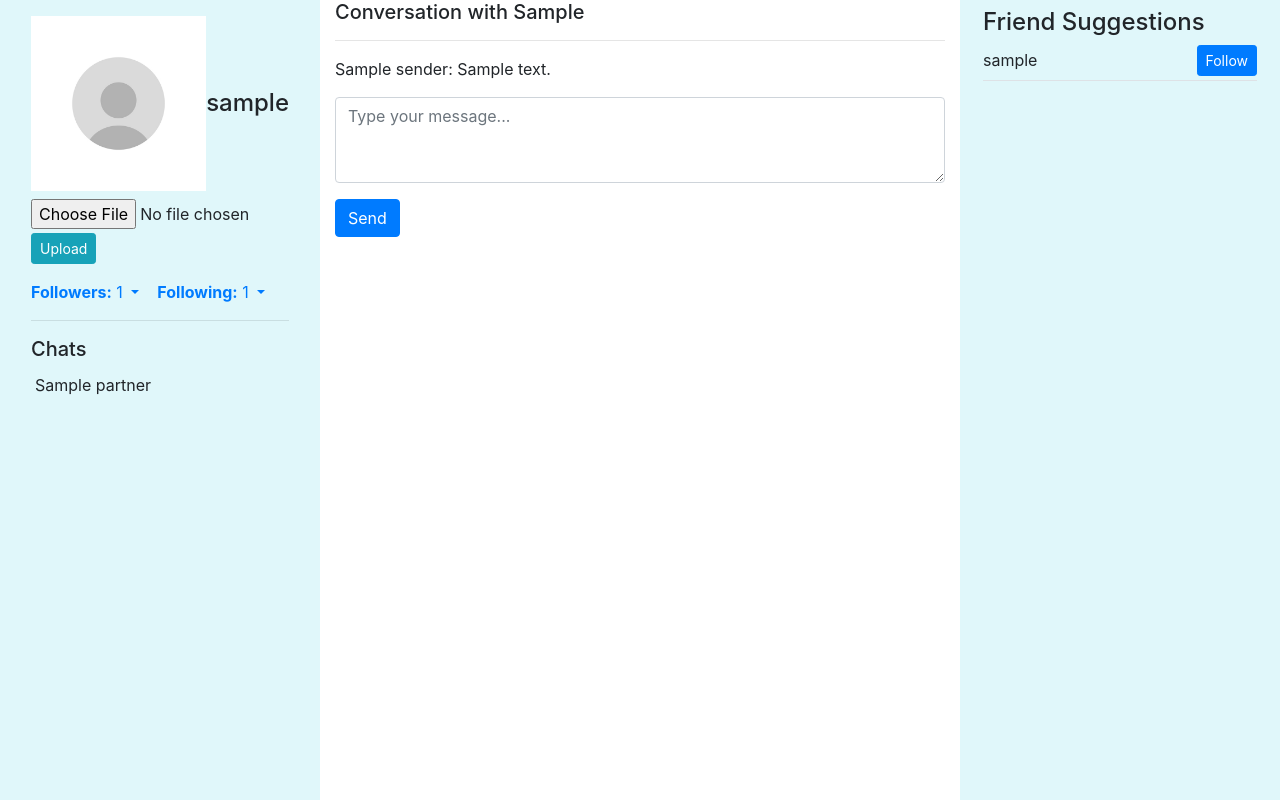
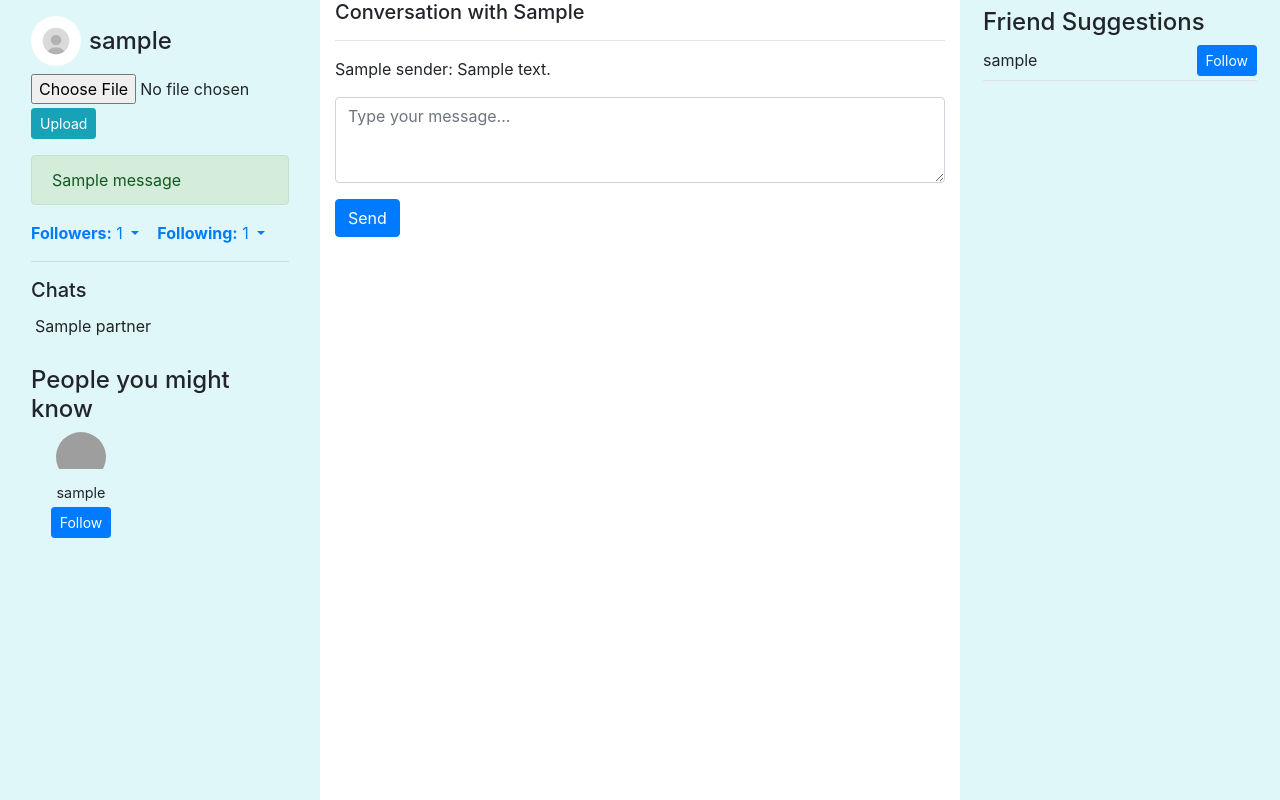
Before and after one commit to darkLord2504/DSA-Graph_Social_App, a Flask app: template templates/account.html in a window 1280 px wide. Shown: the part 56-856 px from the top of the page. Run offline with Flask 3, Linux system fonts and the light colour scheme; the template is opened without the code that fills it: most values are stand-ins (such as "Sample title", 1, 10 or a date in 2020); one stand-in notice (Sample message) is shown; some libraries are stand-ins or nearby versions; grey boxes are pictures that could not be loaded.

Commit message:
Update account.html

```diff
--- a/templates/account.html
+++ b/templates/account.html
@@ -14,7 +14,7 @@
       <div class="p-3">
         <!-- Profile Section -->
         <div class="d-flex align-items-center mb-2">
-          <div class="profile-pic">
+          <div class="profile-pic" style="width:50px; height:50px; border-radius:50%; overflow:hidden;">
             {% if user_profile_pic and user_profile_pic != 'default_avatar.png' %}
               <a href="{{ url_for('upload_pic', username=username) }}" onclick="return confirm('Click OK to change your profile picture.');">
                 <img src="{{ url_for('static', filename='images/' ~ user_profile_pic) }}" alt="Profile Pic" style="width:100%; height:auto;">
@@ -23,16 +23,26 @@
               <img src="{{ url_for('static', filename='images/default_avatar.png') }}" alt="Default Pic" style="width:100%; height:auto;">
             {% endif %}
           </div>
-          <h4 class="mb-0">{{ username }}</h4>
+          <h4 class="mb-0 ml-2">{{ username }}</h4>
         </div>
         {% if not user_profile_pic or user_profile_pic == 'default_avatar.png' %}
-          <!-- Show upload form only if no profile pic is set -->
+          <!-- Show upload form only if no custom profile pic is set -->
           <form method="POST" action="{{ url_for('upload_pic', username=username) }}" enctype="multipart/form-data" class="mb-3">
             <input type="file" name="profile_pic" class="form-control-file">
             <button type="submit" class="btn btn-sm btn-info mt-1">Upload</button>
           </form>
         {% endif %}
-        <!-- Followers / Following Dropdowns -->
+        <!-- Flash Messages (only on account page) -->
+        {% with messages = get_flashed_messages() %}
+          {% if messages %}
+            <div class="alert alert-success">
+              {% for message in messages %}
+                <div>{{ message }}</div>
+              {% endfor %}
+            </div>
+          {% endif %}
+        {% endwith %}
+        <!-- Dropdowns for Followers and Following -->
         <div class="mb-2">
           <div class="dropdown d-inline-block">
             <a class="dropdown-toggle" href="#" id="followersDropdown" data-toggle="dropdown" aria-haspopup="true" aria-expanded="false">
@@ -41,13 +51,7 @@
             <div class="dropdown-menu" aria-labelledby="followersDropdown">
               {% for f in followers_list %}
                 <a class="dropdown-item d-flex align-items-center" href="#">
-                  {% if f.pic %}
-                    <img src="{{ url_for('static', filename='images/' ~ f.pic) }}" alt="{{ f.username }}"
-                         style="width:20px; height:20px; border-radius:50%; margin-right:5px;">
-                  {% else %}
-                    <img src="{{ url_for('static', filename='images/default_avatar.png') }}" alt="Default Pic"
-                         style="width:20px; height:20px; border-radius:50%; margin-right:5px;">
-                  {% endif %}
+                  <img src="{{ url_for('static', filename='images/' ~ f.pic) }}" alt="{{ f.username }}" style="width:20px; height:20px; border-radius:50%; margin-right:5px;">
                   {{ f.username }}
                   <form method="POST" action="{{ url_for('request_block', username=username) }}" class="ml-auto">
                     <input type="hidden" name="target" value="{{ f.username }}">
@@ -57,8 +61,6 @@
               {% endfor %}
             </div>
           </div>
-
-
           &nbsp;&nbsp;
           <div class="dropdown d-inline-block">
             <a class="dropdown-toggle" href="#" id="followingDropdown" data-toggle="dropdown" aria-haspopup="true" aria-expanded="false">
@@ -67,13 +69,7 @@
             <div class="dropdown-menu" aria-labelledby="followingDropdown">
               {% for fo in following_list %}
                 <a class="dropdown-item d-flex align-items-center" href="#">
-                  {% if fo.pic %}
-                    <img src="{{ url_for('static', filename='images/' ~ fo.pic) }}" alt="{{ fo.username }}"
-                         style="width:20px; height:20px; border-radius:50%; margin-right:5px;">
-                  {% else %}
-                    <img src="{{ url_for('static', filename='images/default_avatar.png') }}" alt="Default Pic"
-                         style="width:20px; height:20px; border-radius:50%; margin-right:5px;">
-                  {% endif %}
+                  <img src="{{ url_for('static', filename='images/' ~ fo.pic) }}" alt="{{ fo.username }}" style="width:20px; height:20px; border-radius:50%; margin-right:5px;">
                   {{ fo.username }}
                   <form method="POST" action="{{ url_for('unfollow', username=username) }}" class="ml-auto">
                     <input type="hidden" name="target" value="{{ fo.username }}">
@@ -83,7 +79,6 @@
               {% endfor %}
             </div>
           </div>
-
         </div>
         <hr>
         <!-- Chat List -->
@@ -97,6 +92,28 @@
         {% else %}
           <p class="text-muted">No chats yet.</p>
         {% endif %}
+        <!-- People You Might Know Section (optional BFS-based suggestions) -->
+        <div class="mt-4">
+          <h4>People you might know</h4>
+          <div style="white-space: nowrap; overflow-x: auto;">
+            {% for person in people_you_might_know_list %}
+              <div style="display: inline-block; width: 100px; text-align: center; margin-right: 10px;">
+                <div style="width:50px; height:50px; border-radius:50%; overflow:hidden; margin:0 auto;">
+                  <img src="{{ url_for('static', filename='images/' ~ person.pic) }}" alt="{{ person.username }}" style="width:100%; height:auto;">
+                </div>
+                <div style="font-size:0.9rem;">{{ person.username }}</div>
+                <form method="POST" action="{{ url_for('follow', username=username) }}">
+                  <input type="hidden" name="target" value="{{ person.username }}">
+                  {% if person.follows_me %}
+                    <button class="btn btn-sm btn-primary mt-1">Follow Back</button>
+                  {% else %}
+                    <button class="btn btn-sm btn-primary mt-1">Follow</button>
+                  {% endif %}
+                </form>
+              </div>
+            {% endfor %}
+          </div>
+        </div>
       </div>
     </div>
     <!-- CENTER COLUMN: Conversation -->
```
